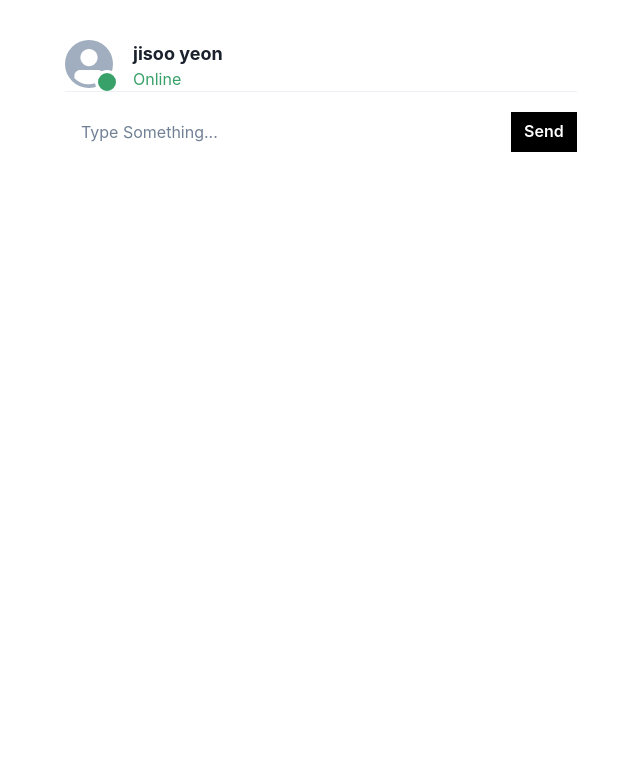
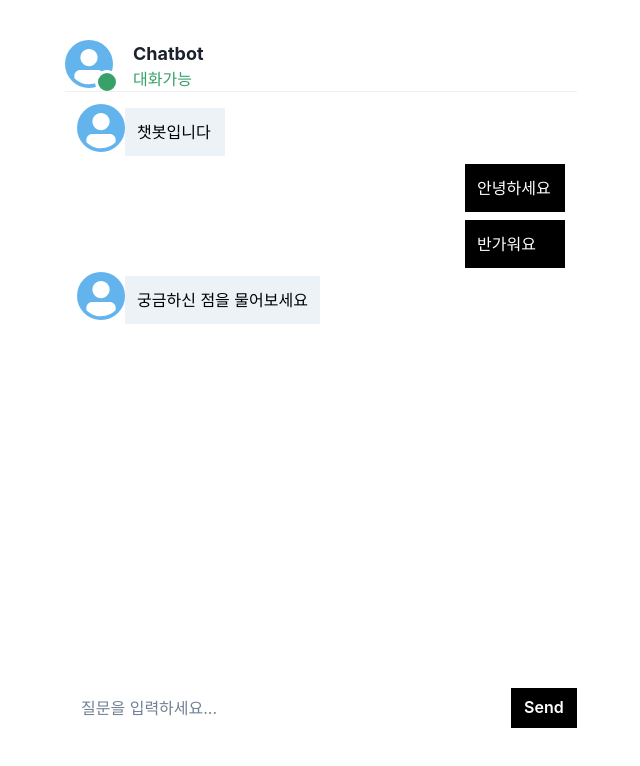
Before and after one commit to dyjs-js/SwipKkun, a React (Create React App) app: page /chat in a window 1280 px wide. Shown: the top 766 px of the page, without its empty margins (319-959 px from the left). Built offline with nearby package versions, Linux system fonts and the light colour scheme.

Commit message:
Add chat component and modifying Calendar modal

```diff
--- a/src/chatComponents/Chat.tsx
+++ b/src/chatComponents/Chat.tsx
@@ -2,18 +2,19 @@ import { Divider, Flex } from "@chakra-ui/react";
 import Header from "./Header";
 import Footer from "./Footer";
 import { useState } from "react";
+import Messages from "./Messages";
 interface Message {
   from: string;
   text: string;
 }
 export default function Chat() {
   const [messages, setMessages] = useState<Message[]>([
-    { from: "chatbot", text: "챗봇" },
+    { from: "chatbot", text: "챗봇입니다" },
     { from: "me", text: "안녕하세요" },
     { from: "me", text: "반가워요" },
     {
       from: "chatbot",
-      text: "메세지를 보내셈",
+      text: "궁금하신 점을 물어보세요",
     },
   ]);
   const [inputMessage, setInputMessage] = useState("");
@@ -35,7 +36,12 @@ export default function Chat() {
       <Flex w="40%" h="90%" flexDir="column">
         <Header />
         <Divider />
-        <Footer />
+        <Messages messages={messages} />
+        <Footer
+          inputMessage={inputMessage}
+          setInputMessage={setInputMessage}
+          handleSendMessage={handleSendMessage}
+        />
       </Flex>
     </Flex>
   );
--- a/src/chatComponents/Footer.tsx
+++ b/src/chatComponents/Footer.tsx
@@ -1,15 +1,39 @@
 import { Button, Flex, Input } from "@chakra-ui/react";
+import { ChangeEvent, KeyboardEvent } from "react";
 
-export default function Footer() {
+interface FooterProps {
+  inputMessage: string;
+  setInputMessage: (message: string) => void;
+  handleSendMessage: () => void;
+}
+
+export default function Footer({
+  inputMessage,
+  setInputMessage,
+  handleSendMessage,
+}: FooterProps) {
+  //입력된 메세지 업데이트
+  const handleInputChange = (e: ChangeEvent<HTMLInputElement>) => {
+    setInputMessage(e.target.value);
+  };
+  //Enter일 경우 handleSendMessage 호출
+  const handleInputKeyPress = (e: KeyboardEvent<HTMLInputElement>) => {
+    if (e.key === "Enter") {
+      handleSendMessage();
+    }
+  };
   return (
     <Flex w="100%" mt="5">
       <Input
-        placeholder="Type Something..."
+        placeholder="질문을 입력하세요..."
         border="none"
         borderRadius="none"
         _focus={{
           border: "1px solid black",
         }}
+        onKeyPress={handleInputKeyPress}
+        value={inputMessage}
+        onChange={handleInputChange}
       />
       <Button
         bg="black"
--- a/src/chatComponents/Header.tsx
+++ b/src/chatComponents/Header.tsx
@@ -3,14 +3,14 @@ import { Avatar, AvatarBadge, Flex, Text } from "@chakra-ui/react";
 export default function Header() {
   return (
     <Flex w="100%">
-      <Avatar>
+      <Avatar bg="blue.300">
         <AvatarBadge boxSize="1.25em" bg="green.500" />
       </Avatar>
       <Flex flexDirection="column" mx="5" justify="center">
         <Text fontSize="lg" fontWeight="bold">
-          jisoo yeon
+          Chatbot
         </Text>
-        <Text color="green.500">Online</Text>
+        <Text color="green.500">대화가능</Text>
       </Flex>
     </Flex>
   );
--- a/src/chatComponents/Messages.tsx
+++ b/src/chatComponents/Messages.tsx
@@ -1,3 +1,60 @@
-export default function Messages() {
-  return;
+import { Avatar, Flex, Text } from "@chakra-ui/react";
+import { useEffect, useRef } from "react";
+
+interface Message {
+  from: string;
+  text: string;
 }
+interface MessagesProps {
+  messages: Message[];
+}
+
+export default function Messages({ messages }: MessagesProps) {
+  const elementRef = useRef<HTMLDivElement>(null);
+  useEffect(() => {
+    if (elementRef.current) {
+      elementRef.current.scrollIntoView();
+    }
+  });
+
+  return (
+    <Flex w="100%" h="80%" overflowY="scroll" flexDirection="column" p="3">
+      {messages.map((item, index) => {
+        if (item.from === "me") {
+          return (
+            <Flex key={index} w="100%" justify="flex-end">
+              <Flex
+                bg="black"
+                color="white"
+                minW="100px"
+                maxW="350px"
+                my="1"
+                p="3"
+              >
+                <Text>{item.text}</Text>
+              </Flex>
+            </Flex>
+          );
+        } else {
+          return (
+            <Flex key={index} w="100%">
+              <Avatar bg="blue.300"></Avatar>
+
+              <Flex
+                bg="gray.100"
+                color="black"
+                minW="100px"
+                maxW="350px"
+                my="1"
+                p="3"
+              >
+                <Text>{item.text}</Text>
+              </Flex>
+            </Flex>
+          );
+        }
+      })}
+      <div ref={elementRef} />
+    </Flex>
+  );
+}
```
